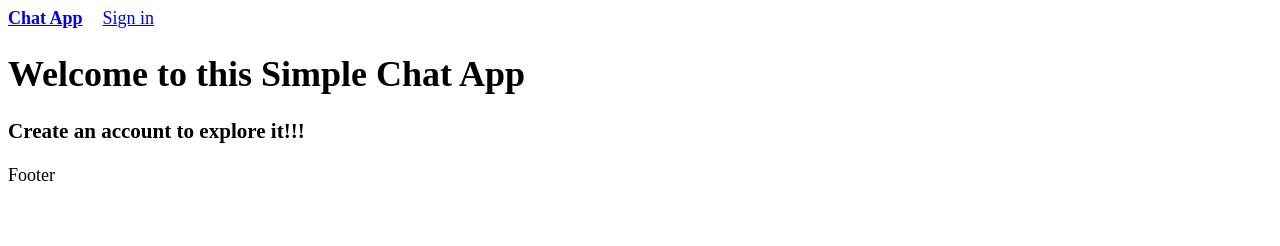
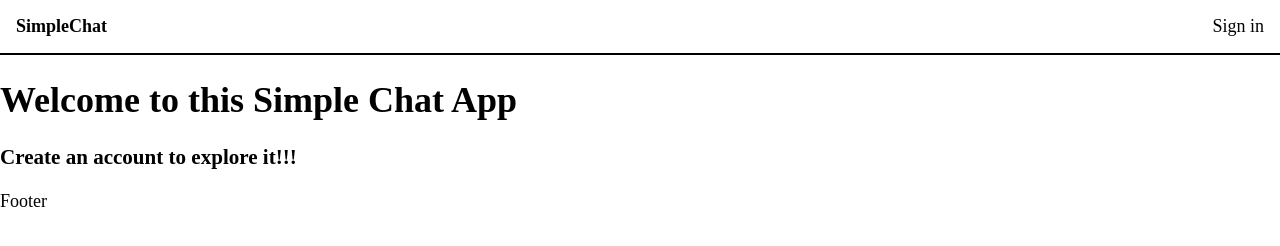
Before and after one commit to lqt93/simple-chat-app, a React app: page / in a window 1280 px wide. Built offline with nearby package versions, Linux system fonts and the light colour scheme; no server answers.

Commit message:
add css for layout

```diff
--- a/src/components/templates/Layout/Header.js
+++ b/src/components/templates/Layout/Header.js
@@ -4,32 +4,28 @@ import { Link } from "react-router-dom";
 function Header({ authUser, signOut }) {
   return (
     <header>
-      <span>
+      <div className="container">
+        <div className="brand">
+          <nav>
             <Link to="/">
-          <b>Chat App</b>
+              <strong>SimpleChat</strong>
             </Link>
-      </span>
+          </nav>
+        </div>
+        <div className="navbar">
           {!authUser && (
-        <span style={{ marginLeft: 20 }}>
+            <nav>
               <Link to="/signin">Sign in</Link>
-        </span>
+            </nav>
           )}
           {authUser && (
-        <span style={{ marginLeft: 20 }}>
-          <button
-            onClick={signOut}
-            style={{
-              border: "none",
-              backgroundColor: "inherit",
-              fontSize: 16,
-              cursor: "pointer",
-              display: "inline-block"
-            }}
-          >
-            Sign out
-          </button>
-        </span>
+            <nav>
+              Welcome, <Link> {authUser.fullName} </Link>
+            </nav>
           )}
+          {authUser && <nav onClick={signOut}>Sign out</nav>}
+        </div>
+      </div>
     </header>
   );
 }
--- /dev/null
+++ b/src/components/templates/Layout/Layout.css
@@ -0,0 +1,31 @@
+header {
+  border-bottom: 2px solid black;
+}
+
+header a {
+  text-decoration: none;
+  color: black;
+}
+
+nav {
+  cursor: pointer;
+  padding: 8px;
+}
+
+header .container {
+  margin-left: auto;
+  margin-right: auto;
+  padding: "0px 15px";
+  display: flex;
+  justify-content: space-between;
+}
+
+header .brand {
+  min-width: 110px;
+  padding: 8px;
+}
+
+header .navbar {
+  display: flex;
+  padding: 8px;
+}
--- a/src/components/templates/Layout/index.js
+++ b/src/components/templates/Layout/index.js
@@ -2,6 +2,8 @@ import React from "react";
 import Header from "./Header";
 import Body from "./Body";
 import Footer from "./Footer";
+// css
+import "./Layout.css";
 
 function Layout({ children, authUser, signOut }) {
   return (
--- a/src/containers/App/App.css
+++ b/src/containers/App/App.css
@@ -1,3 +1,4 @@
 body {
   font-size: 18px;
+  margin: 0px;
 }
```
Lines whose indentation alone changed are shown as unchanged.
